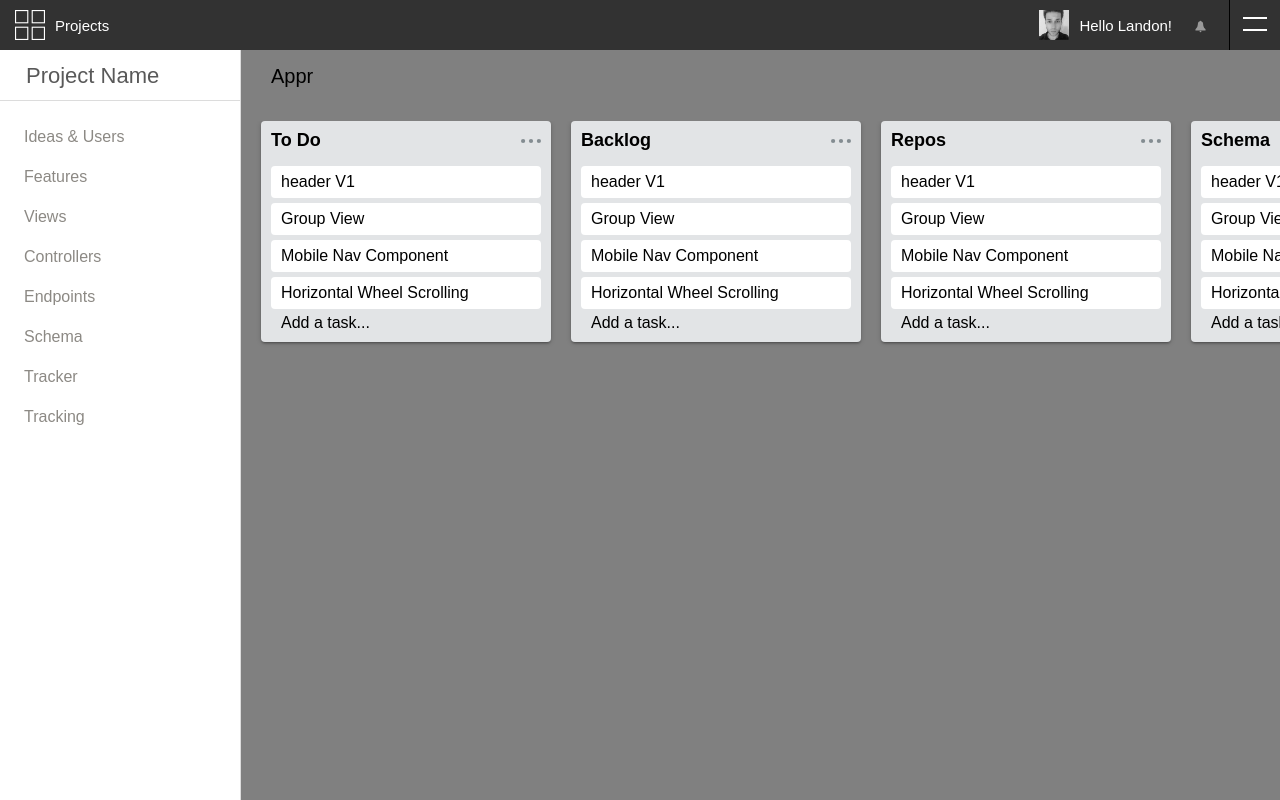
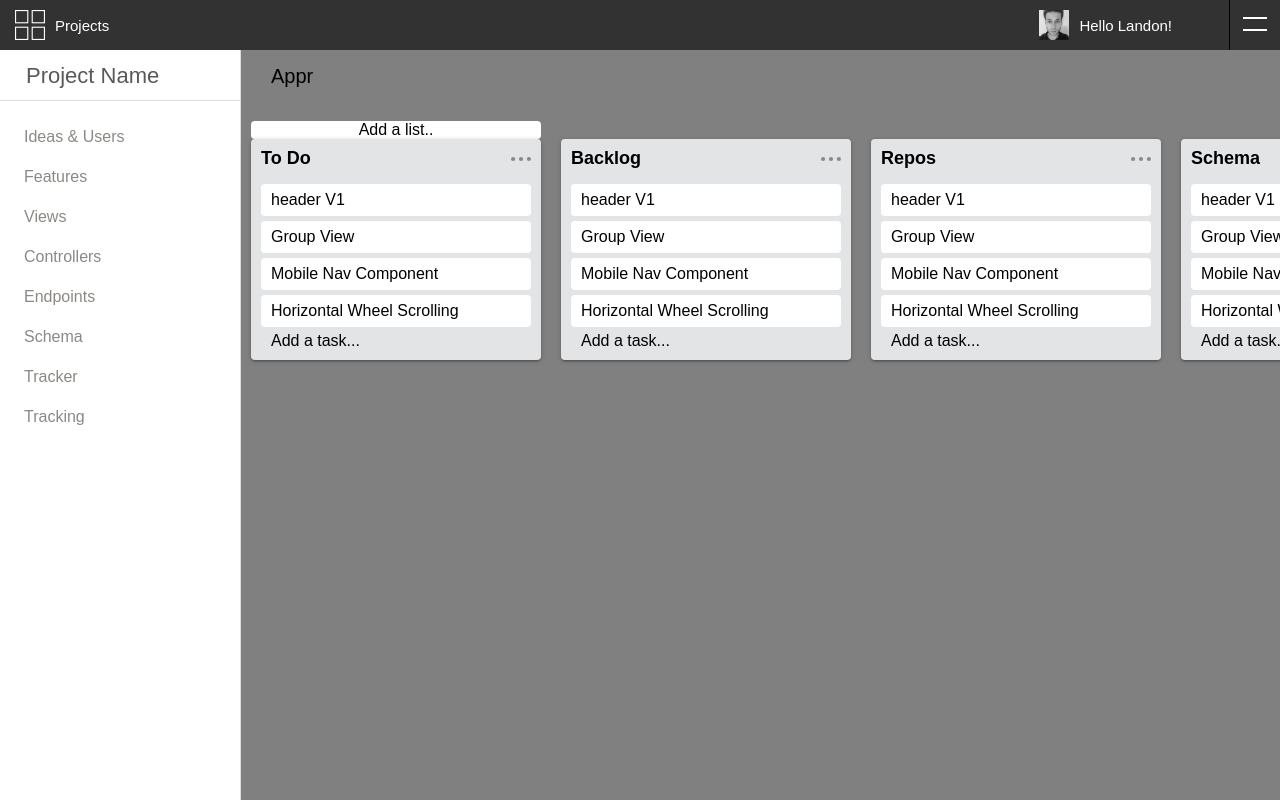
Before and after one commit to landonwjohnson/Appr, a React app: page /tracking in a window 1280 px wide. Built offline with nearby package versions, Linux system fonts and the light colour scheme.

Commit message:
working on add list button

```diff
--- a/src/App.scss
+++ b/src/App.scss
@@ -200,3 +200,16 @@ body {
 //     margin-top: 10px;
 //   }
 // }
+
+
+.v2 {
+  display: none;
+}
+
+.v2-placeholder {
+  opacity: 0;
+
+  img{
+    opacity: 0;
+  }
+}
--- a/src/components/Header/Header.js
+++ b/src/components/Header/Header.js
@@ -155,7 +155,7 @@ class Header extends Component {
 
                         <div className="avatar"><img src={UserAvatar} /></div>
                         <div className="hello-user">Hello Landon!</div>
-                        <div className="alert-icon"><img src={AlertIcon} /></div>
+                        <div className="alert-icon v2-placeholder"><img src={AlertIcon} /></div>
                         <div className="bread-container">
                             <div id="bread-menu-toggle" href="#" onClick={this.handleRightMenuClick} >
                                 <div className="bread-menu">
@@ -173,7 +173,7 @@ class Header extends Component {
             <div className="right-menu-inner">
                 <ul>
                     <Link to="/account-settings" onClick={this.closeMenus}><li>Settings</li></Link>
-                    <li>Feedback</li>
+                    <li className="v2">Feedback</li>
                     <Link to="/" onClick={this.closeMenus}><li>Log Out</li></Link>
                 </ul>
             </div>
--- a/src/components/content/Landing-Slider/Landing-Slider.js
+++ b/src/components/content/Landing-Slider/Landing-Slider.js
@@ -32,8 +32,8 @@ class LandingSlider extends Component {
                         <Link to="/login" className="mobile-login-btn"> <button > Login </button> </Link>
                     </div>
                     <ul className="footer-nav">
-                        <li>OUR TEAM</li>
-                        <li>FEEDBACK</li>
+                        <li className="v2">OUR TEAM</li>
+                        <li className="v2">FEEDBACK</li>
                     </ul>
 
             </div>
--- a/src/components/content/project_components/Tracking/ProjectItem/projectitem.scss
+++ b/src/components/content/project_components/Tracking/ProjectItem/projectitem.scss
@@ -3,11 +3,11 @@
 .project-item{
     position: relative;
     display: inline-block;
-    width: 270px;
+    max-width: 100%;
     max-height: 100%;
     white-space: nowrap;
-    margin-left: 20px;
-    margin-right: 20px;
+    margin-left: 10px;
+    margin-right: 10px;
     margin-top: 0px;
 
 
@@ -28,12 +28,6 @@
     box-shadow: 0 2px 2px 0 rgba(0,0,0,0.14), 0 3px 1px -2px rgba(0,0,0,0.12), 0 1px 5px 0 rgba(0,0,0,0.2);
     white-space: nowrap;
     padding: 10px;
-
-
-
-
-
-
 }
 
 .prjt-item-inner{
@@ -211,8 +205,9 @@
 
         button{
            margin-top: 5px;
-            width: 60px;
-            height: 30px;
+           margin-right: 5px;
+           width: 60px;
+           height: 30px;
         }
 
 
@@ -238,10 +233,7 @@
 
 .hide {
     font-size: 0px;
-
     margin-top: 10px;
-
-
 
 }
 
--- a/src/components/content/project_components/Tracking/Tracking.js
+++ b/src/components/content/project_components/Tracking/Tracking.js
@@ -36,13 +36,16 @@ class Tracking extends Component {
           </div>
 
                 <div className="project-items-container">
+                    <span className="create-list"><label> Add a list.. </label></span>
                     <ProjectItem listName="To Do" />
                     <ProjectItem listName="Backlog" />
                     <ProjectItem listName="Repos" />
                     <ProjectItem listName="Schema" />
                     <ProjectItem listName="Database" />
                     <ProjectItem listName="Test" />
-                    <ProjectItem listName="Another Test" />
+
+
+
                 </div>
 
 
--- a/src/components/content/project_components/Tracking/tracking.scss
+++ b/src/components/content/project_components/Tracking/tracking.scss
@@ -79,3 +79,48 @@
         }
     }
 }
+
+
+
+
+
+
+
+
+
+.create-list{
+    display: block;
+    position: relative;
+
+    max-width: 290px;
+    margin-left: 10px;
+    margin-right: 10px;
+
+    width: 100%;
+
+    background: white;
+    border-radius: 4px;
+
+
+
+
+
+    // height: 80vh;
+    // margin-bottom: auto;
+
+
+}
+.create-list-block{
+    position: relative;
+    width: 270px;
+    border-radius: 4px;
+    background: #E2E4E6;
+    box-shadow: 0 2px 2px 0 rgba(0,0,0,0.14), 0 3px 1px -2px rgba(0,0,0,0.12), 0 1px 5px 0 rgba(0,0,0,0.2);
+    white-space: nowrap;
+    padding: 10px;
+
+    label{
+        padding-left: 10px;
+        line-height: 18px;
+    }
+}
```
